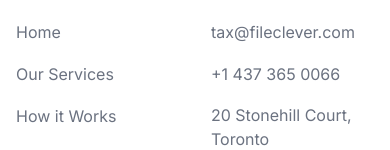
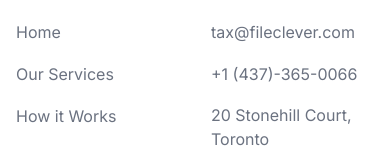
Before and after one commit to DarkInventor/File-Clever, a Next.js app: page /auth/signin in a window 390 px wide. Shown: the part 1340-1490 px from the top of the page. Built offline with nearby package versions, Linux system fonts and the light colour scheme.

Commit message:
update phone number

```diff
--- a/components/Contact/index.tsx
+++ b/components/Contact/index.tsx
@@ -212,7 +212,7 @@ const Contact = () => {
               <div>
                 <h4 className="mb-4 text-metatitle3 font-medium text-black dark:text-white">Phone Number</h4>
                 <p>
-                <a href="tel:+14373650066">+1 437 365 0066</a>
+                <a href="tel:+14373650066">+1 (437)-365-0066</a>
                 </p>
               </div>
             </motion.div>
--- a/components/Footer/index.tsx
+++ b/components/Footer/index.tsx
@@ -407,7 +407,7 @@ const Footer = () => {
                     href="tel:+14373650066"
                     className="text-base text-gray-500 hover:text-gray-900 dark:text-gray-400 dark:hover:text-white transition-colors duration-300"
                   >
-                    +1 437 365 0066
+                    +1 (437)-365-0066
                   </a>
                 </li>
                 <li className="text-base text-gray-500 dark:text-gray-400">20 Stonehill Court, Toronto</li>
```
